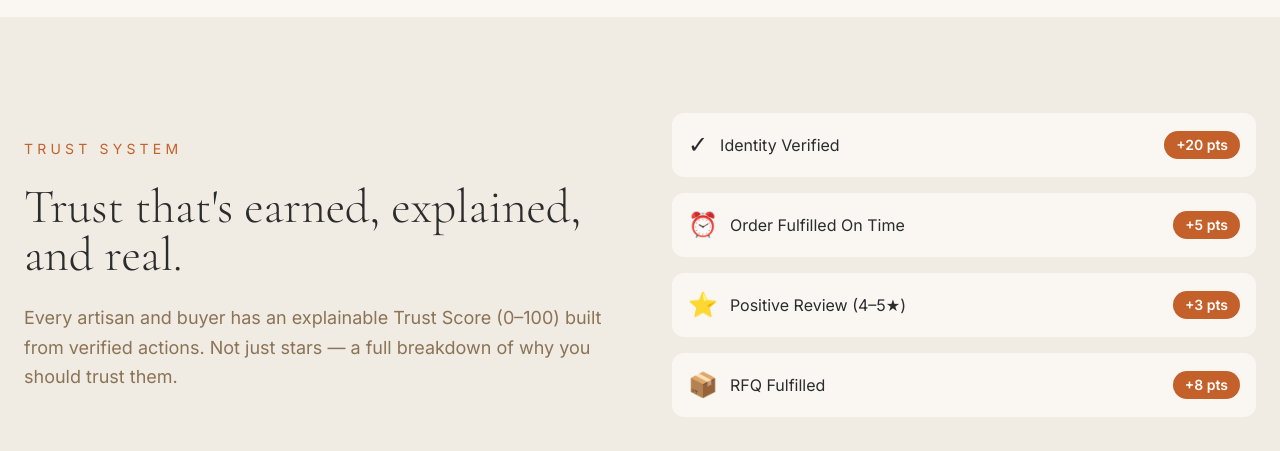
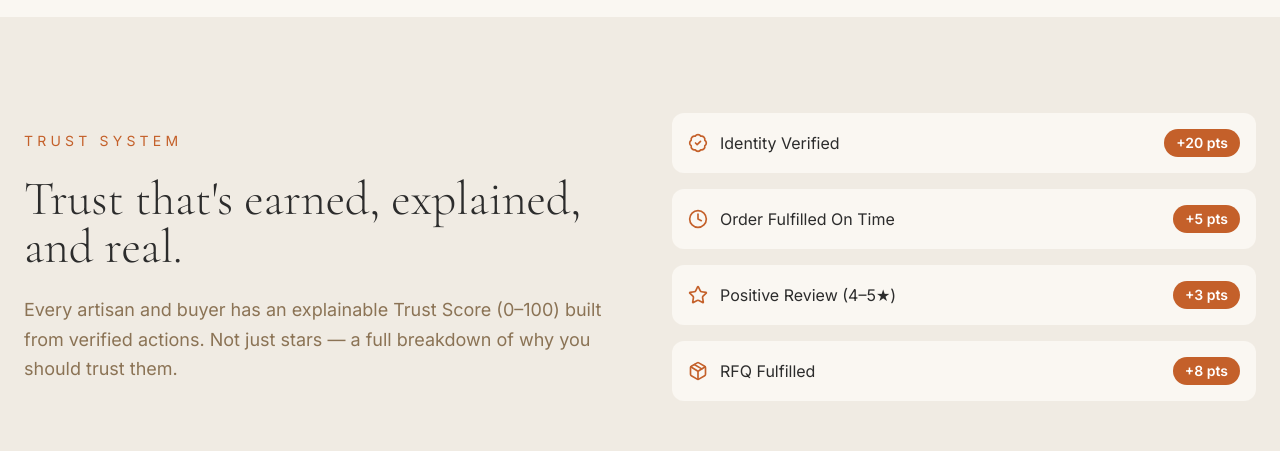
Before and after one commit to Naren1520/ALMS, a Next.js app in the folder frontend/: page / in a window 1280 px wide. Shown: the part 6060-6511 px from the top of the page. Built offline with nearby package versions, Linux system fonts and the light colour scheme.

Commit message:
configured vercel

```diff
--- a/frontend/next.config.js
+++ b/frontend/next.config.js
@@ -1,7 +1,8 @@
 /** @type {import('next').NextConfig} */
 const nextConfig = {
   reactStrictMode: true,
-  output: 'standalone',
+  // NOTE: 'standalone' is for Docker/self-hosted only.
+  // Vercel uses its own output optimisation — do not set output here.
   images: {
     remotePatterns: [
       { protocol: 'https', hostname: '*.r2.cloudflarestorage.com' },
--- a/frontend/src/app/(auth)/register/page.tsx
+++ b/frontend/src/app/(auth)/register/page.tsx
@@ -6,6 +6,7 @@ import { zodResolver } from '@hookform/resolvers/zod';
 import { z } from 'zod';
 import { useSearchParams, useRouter } from 'next/navigation';
 import Link from 'next/link';
+import { MailCheck } from 'lucide-react';
 
 const registerSchema = z.object({
   email: z.string().email('Must be a valid email address'),
@@ -67,7 +68,9 @@ function RegisterForm() {
     return (
       <div className="min-h-screen flex items-center justify-center" style={{ background: 'var(--color-bg-primary)' }}>
         <div className="text-center max-w-md p-8">
-          <div className="text-5xl mb-4">✅</div>
+          <div className="flex justify-center mb-4">
+            <MailCheck size={56} aria-hidden="true" style={{ color: 'var(--color-accent)' }} />
+          </div>
           <h1 className="font-display text-3xl mb-4">Check your email</h1>
           <p className="font-ui text-brand-muted">
             We&apos;ve sent a verification link to your email address. Please verify to activate your account.
--- a/frontend/src/components/homepage/TrustSection.tsx
+++ b/frontend/src/components/homepage/TrustSection.tsx
@@ -1,6 +1,7 @@
 'use client';
 
 import { useEffect, useRef } from 'react';
+import { BadgeCheck, Clock, Star, Package } from 'lucide-react';
 import { useReducedMotion } from '@/hooks/useReducedMotion';
 
 /** Section 7 — Trust score text + badge reveal (Req 27.3) */
@@ -31,10 +32,10 @@ export default function TrustSection() {
   }, [prefersReduced]);
 
   const TRUST_EVENTS = [
-    { event: 'Identity Verified', weight: '+20', icon: '✓' },
-    { event: 'Order Fulfilled On Time', weight: '+5', icon: '⏰' },
-    { event: 'Positive Review (4–5★)', weight: '+3', icon: '⭐' },
-    { event: 'RFQ Fulfilled', weight: '+8', icon: '📦' },
+    { event: 'Identity Verified',        weight: '+20', Icon: BadgeCheck },
+    { event: 'Order Fulfilled On Time',  weight: '+5',  Icon: Clock      },
+    { event: 'Positive Review (4–5★)',   weight: '+3',  Icon: Star       },
+    { event: 'RFQ Fulfilled',            weight: '+8',  Icon: Package    },
   ];
 
   return (
@@ -65,7 +66,11 @@ export default function TrustSection() {
               style={{ background: 'var(--color-bg-primary)' }}
             >
               <div className="flex items-center gap-3">
-                <span className="text-2xl" aria-hidden="true">{item.icon}</span>
+                <item.Icon
+                  size={20}
+                  aria-hidden="true"
+                  style={{ color: 'var(--color-accent)' }}
+                />
                 <span className="font-ui text-brand-text">{item.event}</span>
               </div>
               <span
```
Also changed, not shown: frontend/package.json (+20 -19 lines), frontend/vercel.json (added), 2 other files (tests, documents, lock files or other folders).
